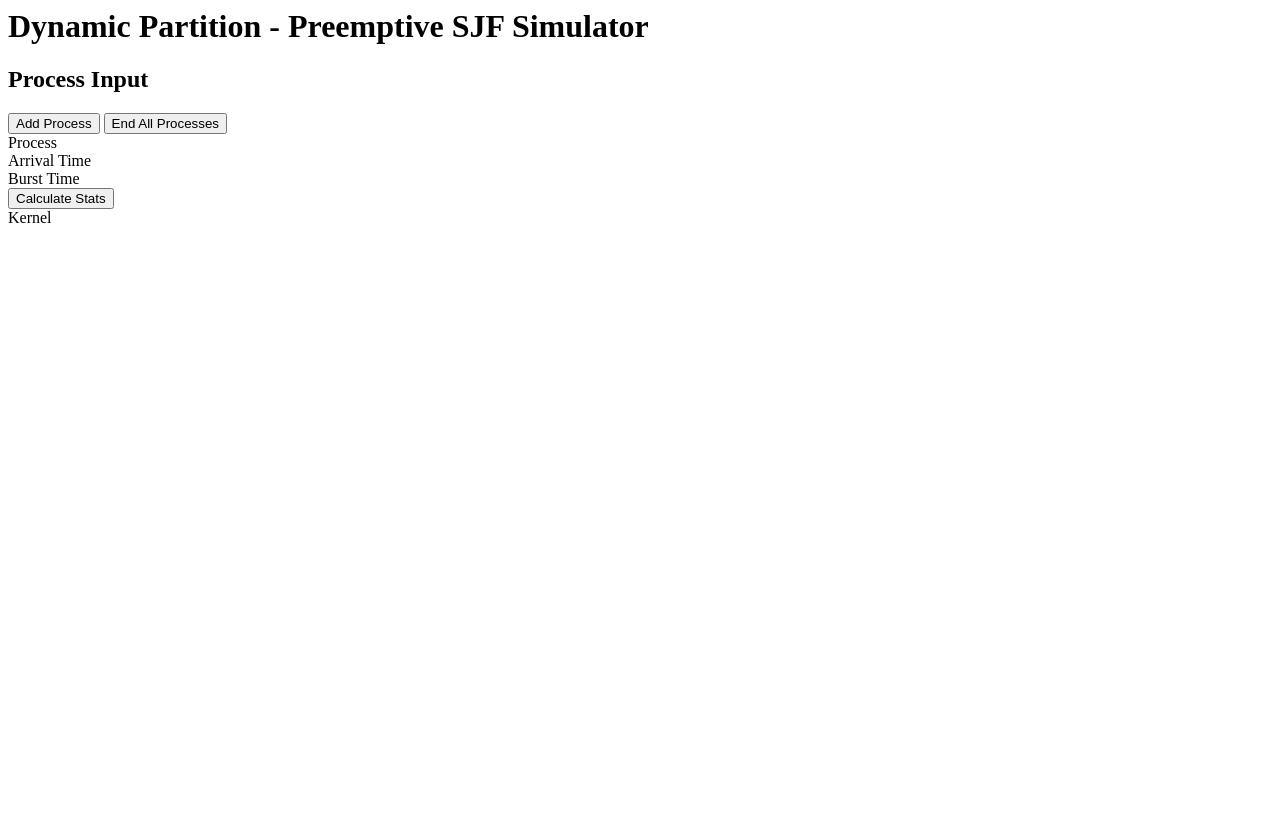
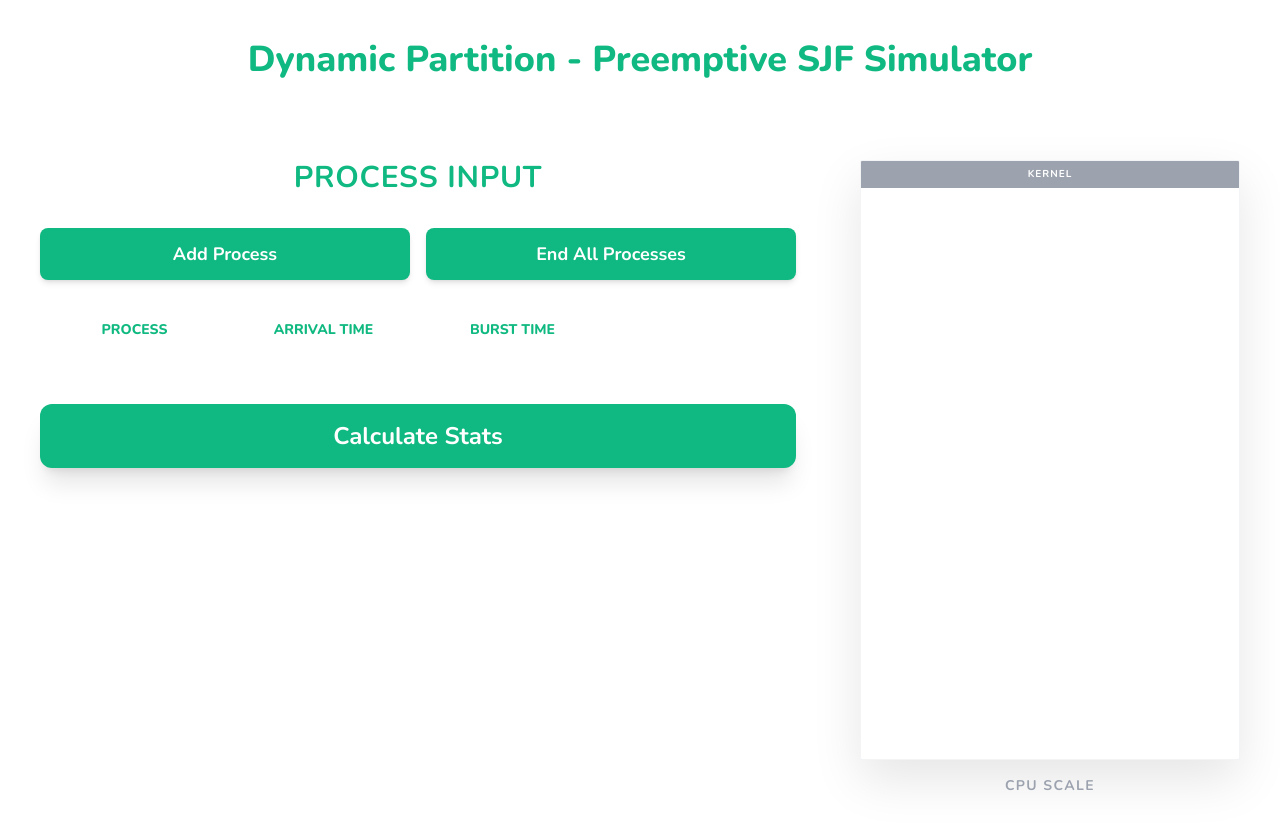
Before and after one commit to ClinTuyor/dynamicpartition_sjf, a Flask app: template templates/simulator.html in a window 1280 px wide. Before the commit the page ends 223 px from the top, so only its background shows below. Run offline with Flask 3, Linux system fonts and the light colour scheme; the template is opened without the code that fills it, so the values that code supplies are empty; some libraries are stand-ins or nearby versions.

Commit message:
update 1.2

```diff
--- a/app.py
+++ b/app.py
@@ -22,7 +22,8 @@ def calculate():
 
     n = len(processes)
     at = [int(p['at']) for p in processes]
-    rt = [int(p['bt']) for p in processes]
+    bt = [int(p['bt']) for p in processes]
+    rt = bt.copy()
     names = [p['name'] for p in processes]
 
     ct = [0] * n
@@ -43,5 +44,17 @@ def calculate():
                 ct[idx] = current_time + 1
         current_time += 1
 
-    # ... stats calculation remains same ...
+    stats = []
+    for i in range(n):
+        tat = ct[i] - at[i]
+        wt = tat - bt[i]
+        stats.append({
+            'name': names[i],
+            'at': at[i],
+            'bt': bt[i],
+            'ct': ct[i],
+            'tat': tat,
+            'wt': wt
+        })
+
     return jsonify({'gantt': gantt, 'stats': stats})
--- a/templates/simulator.html
+++ b/templates/simulator.html
@@ -1,35 +1,66 @@
-<body class="bg-white p-10 font-['Nunito']">
-    <h1 class="text-center text-4xl font-extrabold text-[#10b981] mb-20">Dynamic Partition - Preemptive SJF Simulator</h1>
+<!DOCTYPE html>
+<html lang="en">
+<head>
+    <meta charset="UTF-8">
+    <title>Dynamic Partition - Preemptive SJF Simulator</title>
+    <script src="https://cdn.tailwindcss.com"></script>
+    <link href="https://fonts.googleapis.com/css2?family=Nunito:wght@400;700;800&display=swap" rel="stylesheet">
+    <link rel="stylesheet" href="/static/css/style.css">
+    <style>
+        body { font-family: 'Nunito', sans-serif; background-color: white; color: black; }
+        .at-input, .bt-input {
+            background-color: #f3f4f6;
+            transition: all 0.2s;
+        }
+        .at-input:focus, .bt-input:focus {
+            background-color: #e5e7eb;
+            outline: 2px solid #10b981;
+        }
+    </style>
+</head>
+<body class="p-10">
+    <header class="mb-20">
+        <h1 class="text-center text-4xl font-extrabold text-[#10b981]">Dynamic Partition - Preemptive SJF Simulator</h1>
+    </header>
 
-    <div class="flex justify-between items-start max-w-[1400px] mx-auto gap-20">
-        <!-- Input Side -->
+    <div class="flex justify-between items-start max-w-[1400px] mx-auto gap-16">
+        <!-- LEFT COLUMN: PROCESS INPUTS -->
         <div class="flex-1">
-            <h2 class="text-[#10b981] text-3xl font-bold mb-8 text-center">Process Input</h2>
+            <h2 class="text-[#10b981] text-3xl font-bold mb-8 text-center uppercase tracking-wide">Process Input</h2>
+
             <div class="flex gap-4 mb-10">
-                <button onclick="addProcess()" class="bg-[#10b981] text-white py-3 rounded-lg font-bold text-lg flex-1">Add Process</button>
-                <button onclick="endAll()" class="bg-[#10b981] text-white py-3 rounded-lg font-bold text-lg flex-1">End All Processes</button>
+                <button onclick="addProcess()" class="bg-[#10b981] text-white py-3 rounded-lg font-bold text-lg flex-1 shadow-md hover:bg-[#0ea672]">Add Process</button>
+                <button onclick="endAll()" class="bg-[#10b981] text-white py-3 rounded-lg font-bold text-lg flex-1 shadow-md hover:bg-[#0ea672]">End All Processes</button>
             </div>
 
-            <div class="grid grid-cols-4 gap-4 mb-4 px-2 text-[#10b981] font-bold text-lg">
+            <div class="grid grid-cols-4 gap-4 mb-4 px-2 text-[#10b981] font-extrabold text-sm uppercase">
                 <div class="text-center">Process</div>
                 <div class="text-center">Arrival Time</div>
                 <div class="text-center">Burst Time</div>
                 <div></div>
             </div>
 
-            <div id="process-list" class="space-y-4"></div>
+            <div id="process-list" class="space-y-4">
+                <!-- JavaScript populates rows here -->
+            </div>
 
-            <button onclick="window.location.href='/statistics'" class="mt-12 w-full bg-[#10b981] text-white py-4 rounded-xl text-2xl font-bold">Calculate Stats</button>
+            <button onclick="window.location.href='/statistics'" class="mt-12 w-full bg-[#10b981] text-white py-4 rounded-xl text-2xl font-bold shadow-xl hover:bg-[#0ea672] transition-all">
+                Calculate Stats
+            </button>
         </div>
 
-        <!-- Scale Side (3.png exact) -->
-        <div class="w-[400px] flex flex-col items-center">
-            <div class="w-full bg-white shadow-2xl rounded-sm border border-gray-200 overflow-hidden min-h-[500px] flex flex-col">
-                <div class="bg-gray-400 py-1 text-center text-white text-xs font-bold">Kernel</div>
+        <!-- RIGHT COLUMN: SCALE (3.png Replication) -->
+        <div class="w-[380px] flex flex-col items-center">
+            <div class="w-full bg-white shadow-[0_20px_50px_rgba(0,0,0,0.1)] rounded-sm border border-gray-100 overflow-hidden min-h-[600px] flex flex-col">
+                <div class="bg-gray-400 py-1.5 text-center text-white text-[10px] font-bold uppercase tracking-widest">Kernel</div>
                 <div id="cpu-scale" class="flex-grow flex flex-col">
-                    <!-- Blocks stack top-down to show memory/partition usage -->
+                    <!-- Dynamic Partition blocks populate here -->
                 </div>
             </div>
+            <p class="mt-4 text-gray-400 font-bold text-sm uppercase tracking-widest">CPU Scale</p>
         </div>
     </div>
+
+    <script src="/static/js/script.js"></script>
 </body>
+</html>
```
Also changed, not shown: templates/about.html (+24 -7 lines), templates/index.html (+18 -7 lines).
